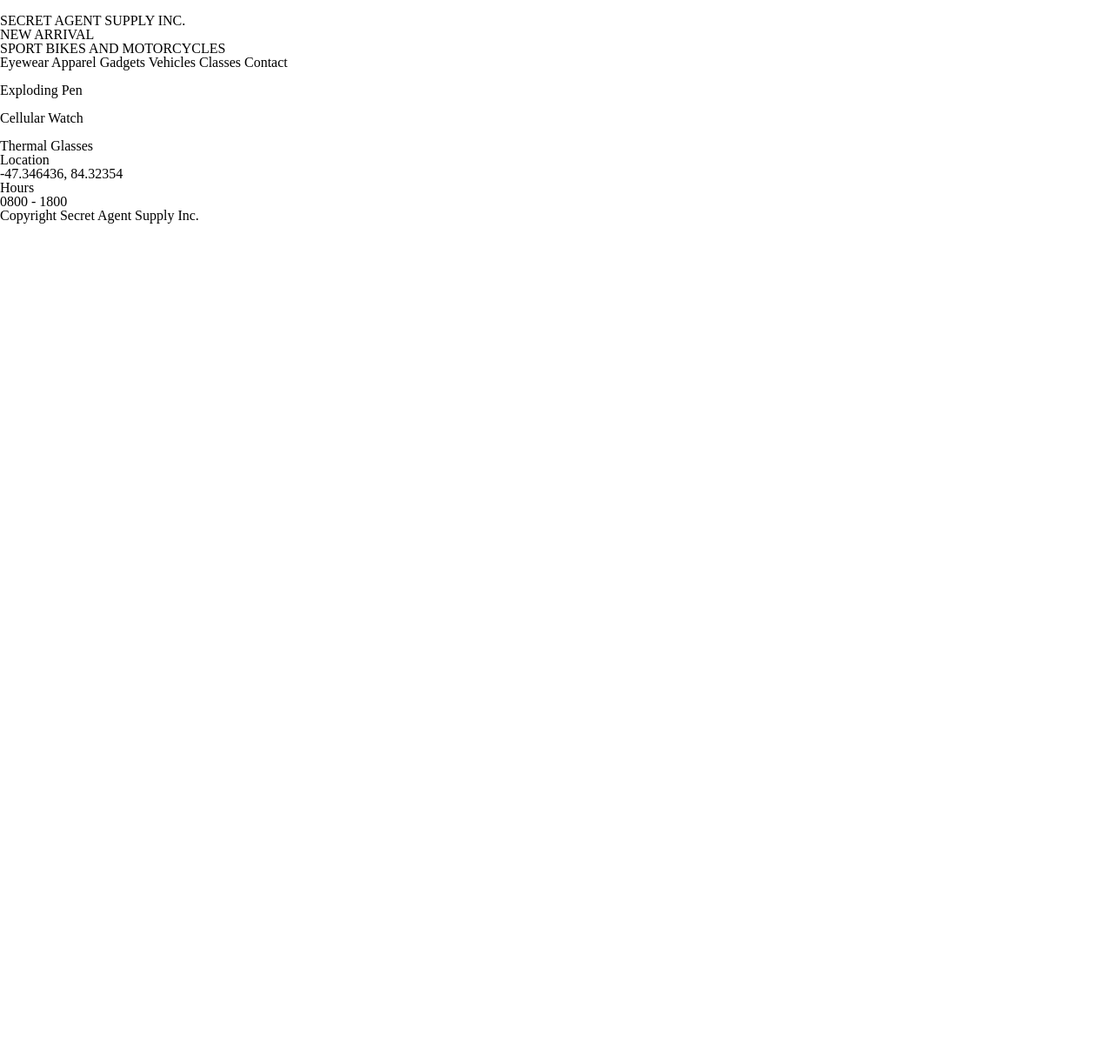
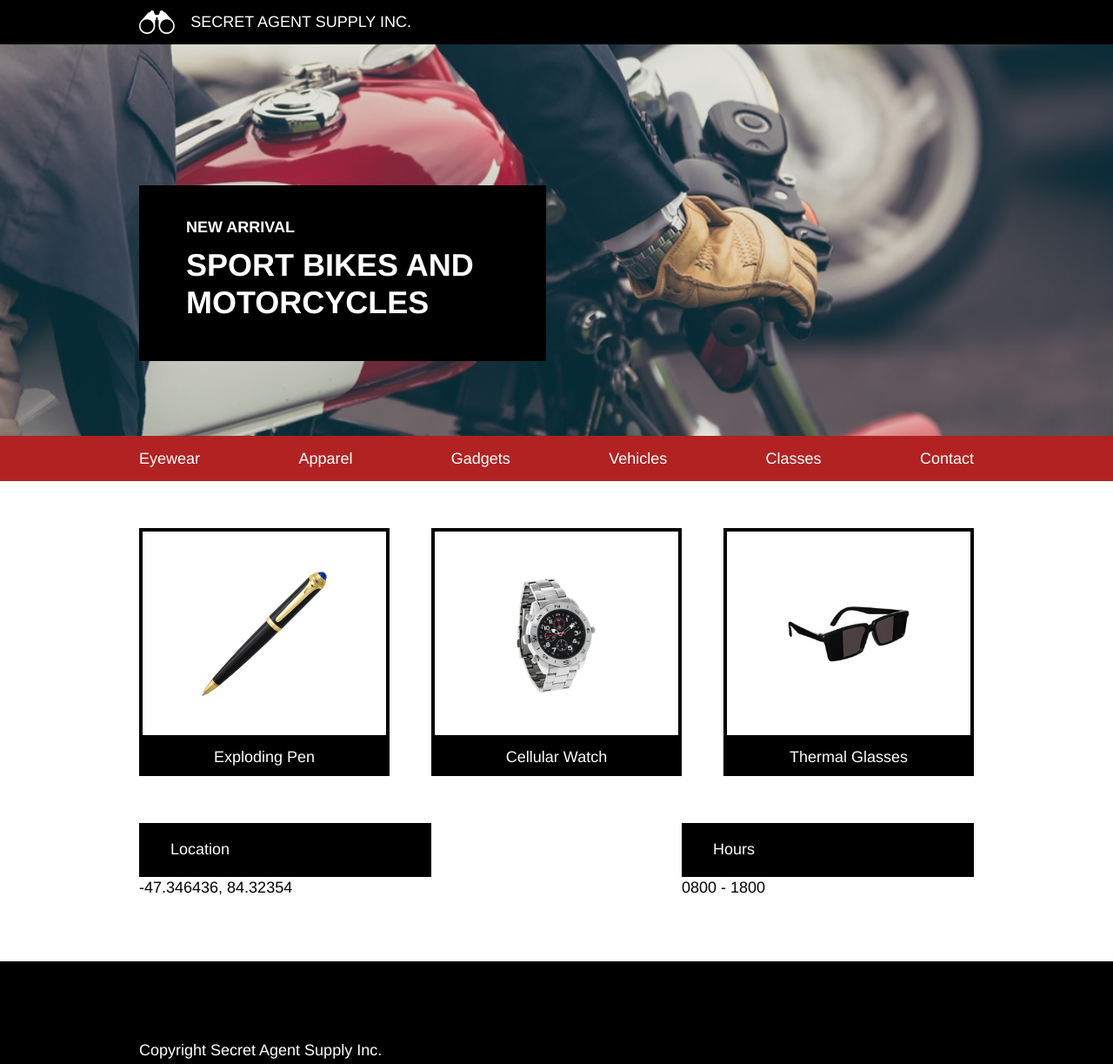
Before and after one commit to kriita/SecretAgentSupply, a plain HTML site: page index.html in a window 1280 px wide. Shown: the whole page at 87% size. Before the commit the page ends 800 px from the top, so only its background shows below. Drawn offline with Linux system fonts and the light colour scheme.

Commit message:
v1 First Version

```diff
--- a/index.html
+++ b/index.html
@@ -11,9 +11,12 @@
      <!-- Header -->
 
      <header>
+       <div class="header">
          <img src="./resources/images/logo image.png" alt="">
-       <p>SECRET AGENT SUPPLY INC.</p>
+         <span>SECRET AGENT SUPPLY INC.</span>
+       </div>
      </header>
+
 
      <!-- Main Content -->
 
@@ -22,59 +25,79 @@
        <!-- Banner -->
 
        <div class="banner">
-         <p>NEW ARRIVAL</p>
+         <div class="container">
+           <div class="headline">
+             <h4>NEW ARRIVAL</h4>
              <h1>SPORT BIKES AND MOTORCYCLES</h1>
+           </div>
+         </div>
        </div>
 
        <!-- Navigation -->
 
-       <div class="navigation">
        <nav>
-           <span>Eyewear</span>
-           <span>Apparel</span>
-           <span>Gadgets</span>
-           <span>Vehicles</span>
-           <span>Classes</span>
-           <span>Contact</span>
+         <ul class="container">
+           <li>Eyewear</li>
+           <li>Apparel</li>
+           <li>Gadgets</li>
+           <li>Vehicles</li>
+           <li>Classes</li>
+           <li>Contact</li>
+         </ul>
+         <ul class="mobile-nav container">
+           <li>Menu</li>
+         </ul>
        </nav>
-       </div>
 
        <!-- Product Grid -->
 
+       <div class="container">
          <div class="product-grid">
            <div class="pen product">
+             <div class="product-image">
                <img src="./resources/images/Pen image.png" alt="">
-           <p>Exploding Pen</p>
+             </div>
+             <span class="description">Exploding Pen</span>
            </div>
            <div class="watch product">
+             <div class="product-image">
                <img src="./resources/images/Watch image.png" alt="">
-           <p>Cellular Watch</p>
+             </div>
+             <span class="description">Cellular Watch</span>
            </div>
            <div class="glasses product">
+             <div class="product-image">
                <img src="./resources/images/Glasses image.png" alt="">
-           <p>Thermal Glasses</p>
+             </div>
+             <span class="description">Thermal Glasses</span>
+           </div>
          </div>
        </div>
 
        <!-- Contact Info -->
 
+       <div class="container">
          <div class="contact-info">
-         <div class="location">
-           <p>Location</p>
-           <p>-47.346436, 84.32354</p>
+           <div class="info">
+             <span class="title">Location</span>
+             <span>-47.346436, 84.32354</span>
            </div>
-         <div class="hours">
-           <p>Hours</p>
-           <p>0800 - 1800</p>
+           <div class="info">
+             <span class="title">Hours</span>
+             <span>0800 - 1800</span>
+           </div>
          </div>
        </div>
 
      </div>
 
+
      <!-- Footer -->
 
      <footer>
-       <p>Copyright Secret Agent Supply Inc.</p>
+       <div class="container">
+         Copyright Secret Agent Supply Inc.
+       </div>
      </footer>
 
   </body>
--- a/resources/css/style.css
+++ b/resources/css/style.css
@@ -0,0 +1,251 @@
+/* -- General -- */
+
+html {
+  font-size: 18px;
+}
+
+body {
+  color: white;
+  font-family: helvetica;
+  line-height: 1.4em;
+}
+
+div {
+  display: block;
+}
+
+h1 {
+  font-size: 2rem;
+  font-weight: bold;
+}
+
+h4 {
+  font-weight: bold;
+  display: block;
+}
+
+img {
+  border-style: none;
+}
+
+p {
+  font-size: 1rem;
+  font-weight: bold;
+}
+
+/* -- Header -- */
+
+header {
+  background-color: black;
+  display: flex;
+  justify-content: center;
+  width: 100%;
+}
+
+.header {
+  align-items: center;
+  display: flex;
+  padding: 12px 0 12px 0.5px;
+  text-align: left;
+  width: 960px;
+}
+
+.header img {
+  display: inline-block;
+  height: 1.5rem;
+  padding-right: 1rem;
+}
+
+
+/* -- Main Content -- */
+
+.main {
+
+}
+
+.container {
+  max-width: 960px;
+  margin: 0 auto;
+}
+
+/* Banner */
+
+.banner {
+  background-image: url('../images/Main banner background image.jpeg');
+  background-position: center;
+  background-repeat: no-repeat;
+  background-size: cover;
+  height: 25rem;
+}
+
+.headline {
+  background-color: black;
+  color: white;
+  top: 9rem;
+  padding: 2rem 3rem;
+  position: relative;
+  width: 20rem;
+}
+
+.headline h1 {
+  font-size: 2rem;
+  line-height: 1.2em;
+  margin: 0.25rem 0;
+  padding: 0.25rem 0;
+}
+
+/* Navigation */
+
+nav {
+  background-color: firebrick;
+}
+
+nav ul {
+  align-items: center;
+  display: flex;
+  justify-content: space-between;
+  list-style: none;
+  padding: 0.75rem 0;
+}
+
+.mobile-nav {
+  display: none;
+}
+
+/* Product Grid */
+
+.product-grid {
+  display: flex;
+  justify-content: space-between;
+  margin: 3rem 0 0 0;
+}
+
+.product {
+  width: 30%;
+}
+
+.product-image {
+  border: 4px solid black;
+  display: flex;
+  height: 9rem;
+  padding: 2rem 0;
+  justify-content: center;
+  align-content: center;
+}
+
+.product-image img {
+  max-width: 8em;
+  object-fit: contain;
+}
+
+.description {
+  background-color: black;
+  display: block;
+  text-align: center;
+  padding: 0.5em;
+}
+
+/* Contact Info */
+
+.contact-info {
+  display: flex;
+  justify-content: space-between;
+  margin-top: 3em;
+}
+
+.info {
+  width: 35%;
+}
+
+.info span {
+  color: black;
+}
+
+.info .title {
+  background-color: black;
+  color: white;
+  display: block;
+  padding: 1em 2em;
+}
+
+/* -- Footer -- */
+
+footer {
+  background-color: black;
+  display: block;
+  margin-top: 4em;
+  padding: 5em 0;
+}
+
+/* -- Screenwidth < 1024px -- */
+
+@media only screen and (max-width: 1024px) {
+
+  body {
+    font-size: 16px;
+  }
+
+  nav ul {
+    display: none;
+  }
+
+  .mobile-nav {
+    display: block;
+    text-align: center;
+  }
+
+  .product {
+    width: 47%;
+  }
+
+  .glasses.product {
+    display: none;
+  }
+
+}
+
+/* -- Screenwidth < 470px -- */
+
+@media only screen and (max-width: 470px) {
+
+  .banner {
+    height: 15em;
+  }
+
+  .headline {
+    padding: 1em 2em;
+    top: 10em;
+    width: 100%;
+  }
+
+  .headline h4 {
+    font-size: 0.77rem;
+  }
+
+  .headline h1 {
+    font-size: 1rem;
+  }
+
+  .products, .contact-info {
+    flex-wrap: wrap;
+  }
+
+  .product {
+    margin: auto;
+    width: 90%;
+  }
+
+  .watch.product {
+    display: none;
+  }
+
+  .info {
+    margin: 0.5em auto;
+    width: 90%;
+  }
+
+  footer {
+    text-align: center;
+  }
+
+}
```
Also changed, not shown: resources/images/Glasses image.png (added), resources/images/Main banner background image.jpeg (added), resources/images/Pen image.png (added), resources/images/Watch image.png (added), resources/images/logo image.png (added). Lines whose indentation alone changed are shown as unchanged.
